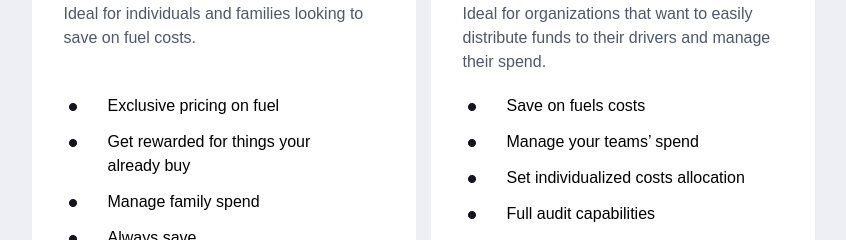
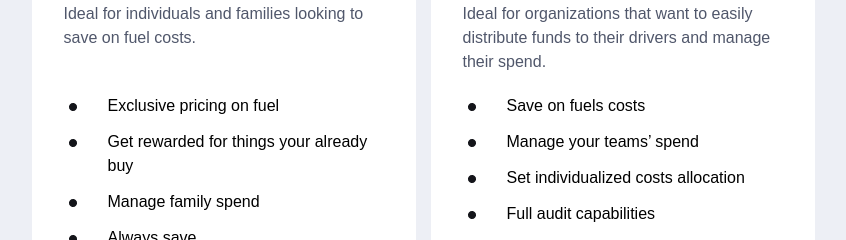
Before and after one commit to PavelBichukov/JSLab, a React (Vite) app: page / in a window 1280 px wide. Shown: the part 2820-3060 px from the top of the page, without its empty margins (217-1063 px from the left). Built offline with nearby package versions, Linux system fonts and the light colour scheme; a web font is replaced by a local one.

Commit message:
INT-39/FIX: fix incorrect styles

```diff
--- a/src/components/share/RateCard/Rate.module.scss
+++ b/src/components/share/RateCard/Rate.module.scss
@@ -10,7 +10,7 @@
 
 .cardDescription {
   margin-top: 8px;
-  width: 324px;
+  width: 323px;
   height: 72px;
   color: $darker-gray;
   padding-bottom: 20px;
@@ -27,7 +27,7 @@
 }
 
 .cardListElement {
-  padding: 0 20px 12px 24px;
+  padding: 0 0 12px 24px;
 }
 
 .cardButton {
```
